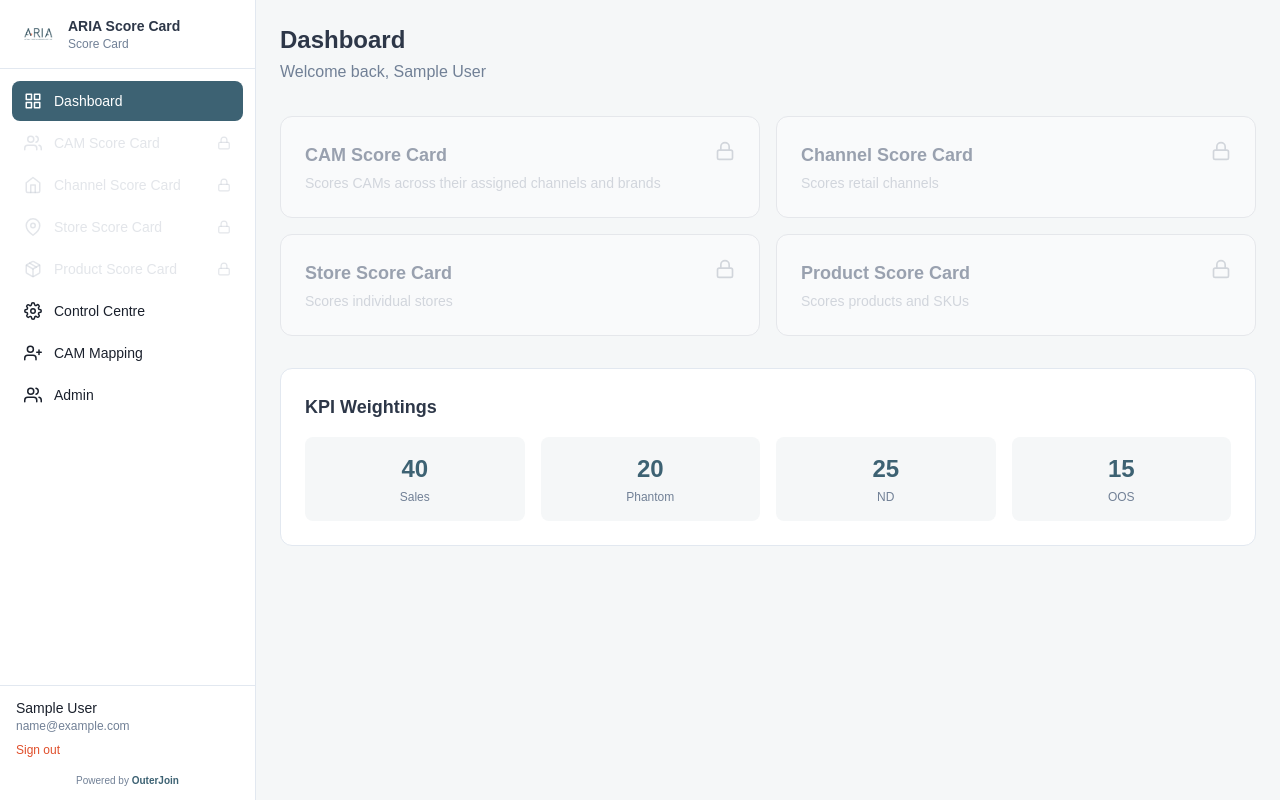
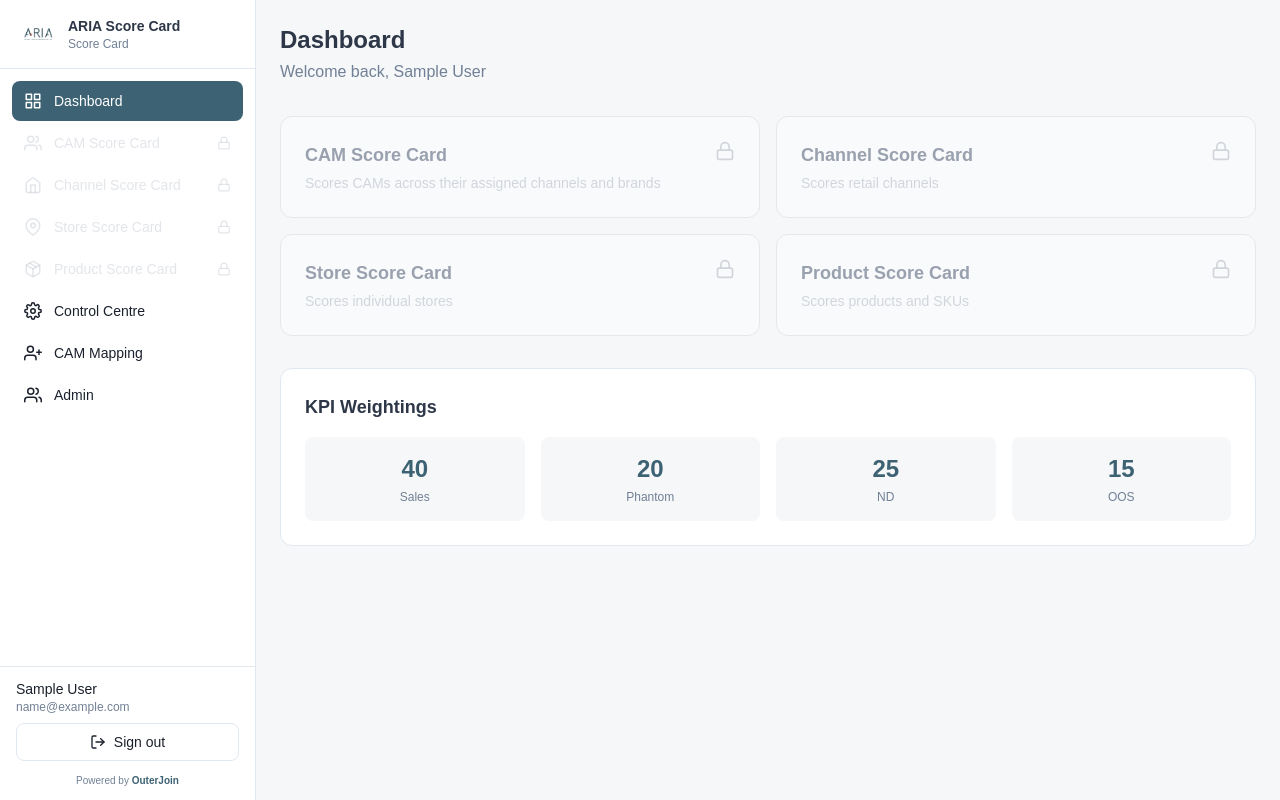
Before and after one commit to CarlofSaints/ARIA-Score-Card-Portal, a Next.js app: page / in a window 1280 px wide. Built offline with nearby package versions, Linux system fonts and the light colour scheme; sample sign-in values are in the browser's storage.

Commit message:
Fix logout: redirect to /login and make sign-out a proper button

```diff
--- a/components/Sidebar.tsx
+++ b/components/Sidebar.tsx
@@ -126,8 +126,9 @@ export default function Sidebar({ open, onClose }: SidebarProps) {
               </p>
               <button
                 onClick={logout}
-                className="mt-2 text-xs text-[var(--color-accent)] hover:underline"
+                className="mt-2 w-full flex items-center justify-center gap-2 px-3 py-2 rounded-lg border border-[var(--color-border)] text-sm font-medium text-[var(--color-text)] hover:bg-[var(--color-bg)] hover:border-[var(--color-accent)] hover:text-[var(--color-accent)] transition-colors"
               >
+                <LogoutIcon />
                 Sign out
               </button>
             </div>
@@ -188,6 +189,16 @@ function AdminIcon() {
   );
 }
 
+function LogoutIcon() {
+  return (
+    <svg width="16" height="16" viewBox="0 0 24 24" fill="none" stroke="currentColor" strokeWidth="2" strokeLinecap="round" strokeLinejoin="round">
+      <path d="M9 21H5a2 2 0 01-2-2V5a2 2 0 012-2h4" />
+      <polyline points="16 17 21 12 16 7" />
+      <line x1="21" y1="12" x2="9" y2="12" />
+    </svg>
+  );
+}
+
 function LockIcon() {
   return (
     <svg width="14" height="14" viewBox="0 0 24 24" fill="none" stroke="currentColor" strokeWidth="2" strokeLinecap="round" strokeLinejoin="round" className="opacity-40">
--- a/lib/useAuth.ts
+++ b/lib/useAuth.ts
@@ -44,8 +44,11 @@ export function useAuth() {
     try {
       await fetch("/api/auth", { method: "DELETE" });
     } catch {
-      // Ignore
+      // Ignore — clear client state regardless
     }
+    // Hard-navigate to login so React state is fully reset and the user
+    // can't land back on a cached authenticated page.
+    window.location.href = "/login";
   }, []);
 
   const hasRole = useCallback(
```
